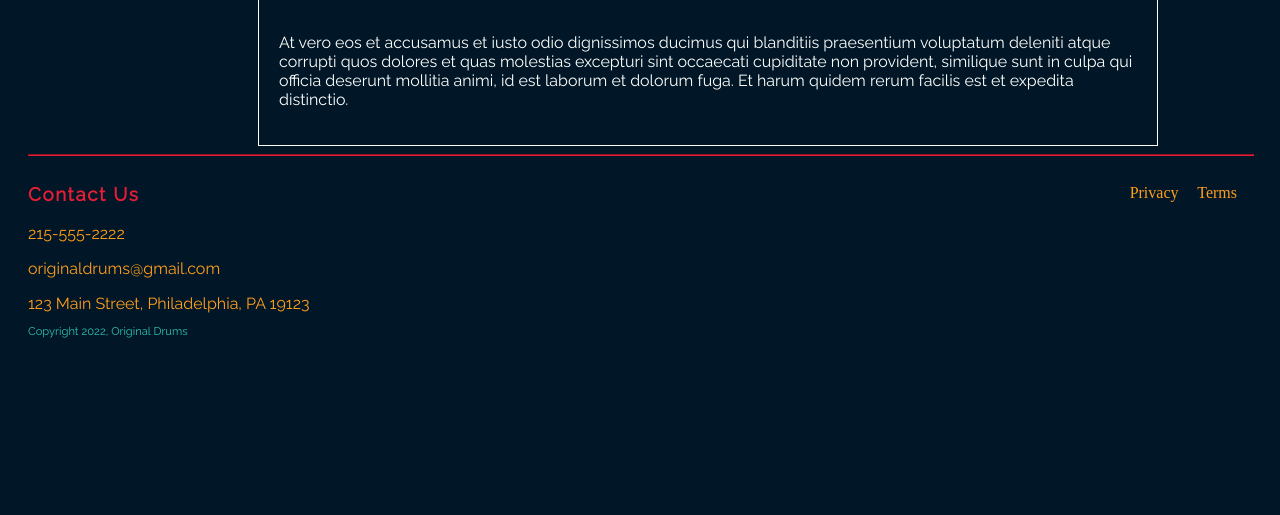
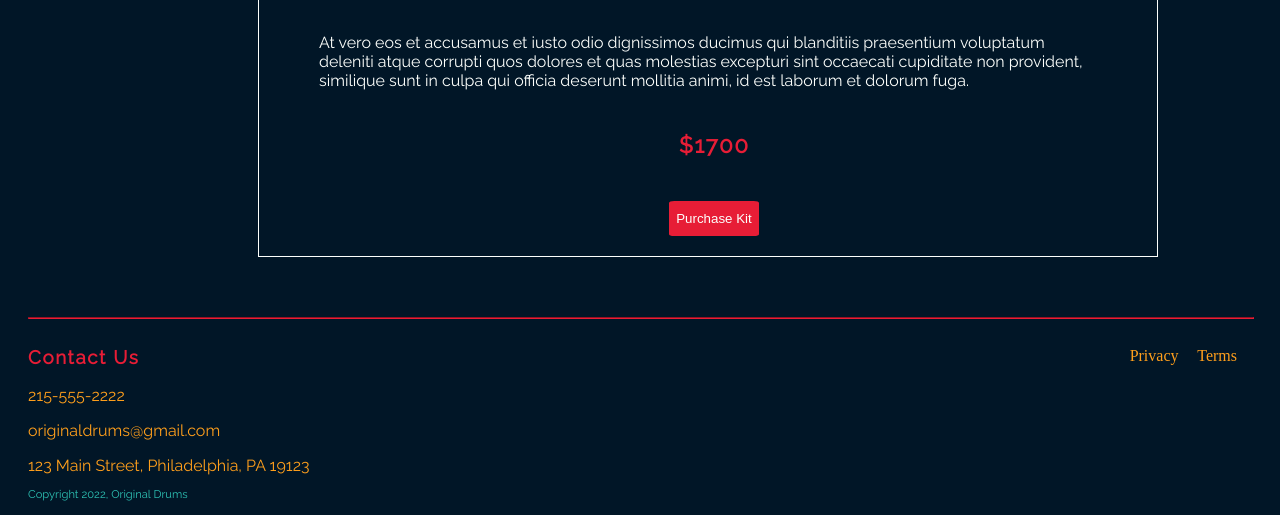
Before and after one commit to amgallo1213/FCC-ProductsPage, a plain HTML site: page prokit.html in a window 1280 px wide. Shown: the part 414-929 px from the top of the page. Before the commit the page ends 800 px from the top, so only its background shows below. Drawn offline with Linux system fonts and the light colour scheme; a web font is replaced by a local one.

Commit message:
adding to pro kit page

```diff
--- a/prokit.html
+++ b/prokit.html
@@ -29,7 +29,9 @@
             <h2 class="kit-name">Pro Kit</h2>
             <img src="https://media.sweetwater.com/api/i/q-82__f-webp__ha-0b8fb46b6c34f891__hmac-6eef51400c8f2ffa9d3a8095ff0b39d2712cbd50/images/items/750/RN2-E8246-GN-large.jpg.auto.webp" alt="white drum set" class="kit-img">
             <p class="kit-description">At vero eos et accusamus et iusto odio dignissimos ducimus qui blanditiis praesentium voluptatum deleniti atque corrupti quos dolores et quas molestias excepturi sint occaecati cupiditate non provident,
-                similique sunt in culpa qui officia deserunt mollitia animi, id est laborum et dolorum fuga. Et harum quidem rerum facilis est et expedita distinctio. </p>
+                similique sunt in culpa qui officia deserunt mollitia animi, id est laborum et dolorum fuga. </p>
+            <h3 class="kit-price">$1700</h3>
+            <button type="submit" value="form" class="purchase-kit-btn">Purchase Kit</button>
         </div>
         <hr class="hr2"></hr>
     </main>
--- a/styles.css
+++ b/styles.css
@@ -201,6 +201,7 @@ footer{
     width: 900px;
     margin-left: 250px;
     margin-top: 200px;
+    margin-bottom: 60px;
     border: 1px solid #FDFFFC;
 }
 
@@ -217,7 +218,26 @@ footer{
 }
 
 .kit-description    {
-    padding: 20px;
+    padding: 20px 60px 20px 60px;
+}
+
+.kit-price  {
+    color: #e71d36;
+    font-family: Raleway, san-serif;
+    letter-spacing: 0.1rem;
+    font-weight: bold;
+    font-size: 1.4rem;
+    margin-left: 420px;
+}
+
+.purchase-kit-btn   {
+    background-color: #E71D36;
+    color: #FDFFFC;
+    width: 90px;
+    height: 35px;
+    border: #FDFFFC;
+    border-radius: 6%;
+    margin-left: 410px;
 }
 
 @media (max-width: 1199px) and (min-width: 769px) {
```
